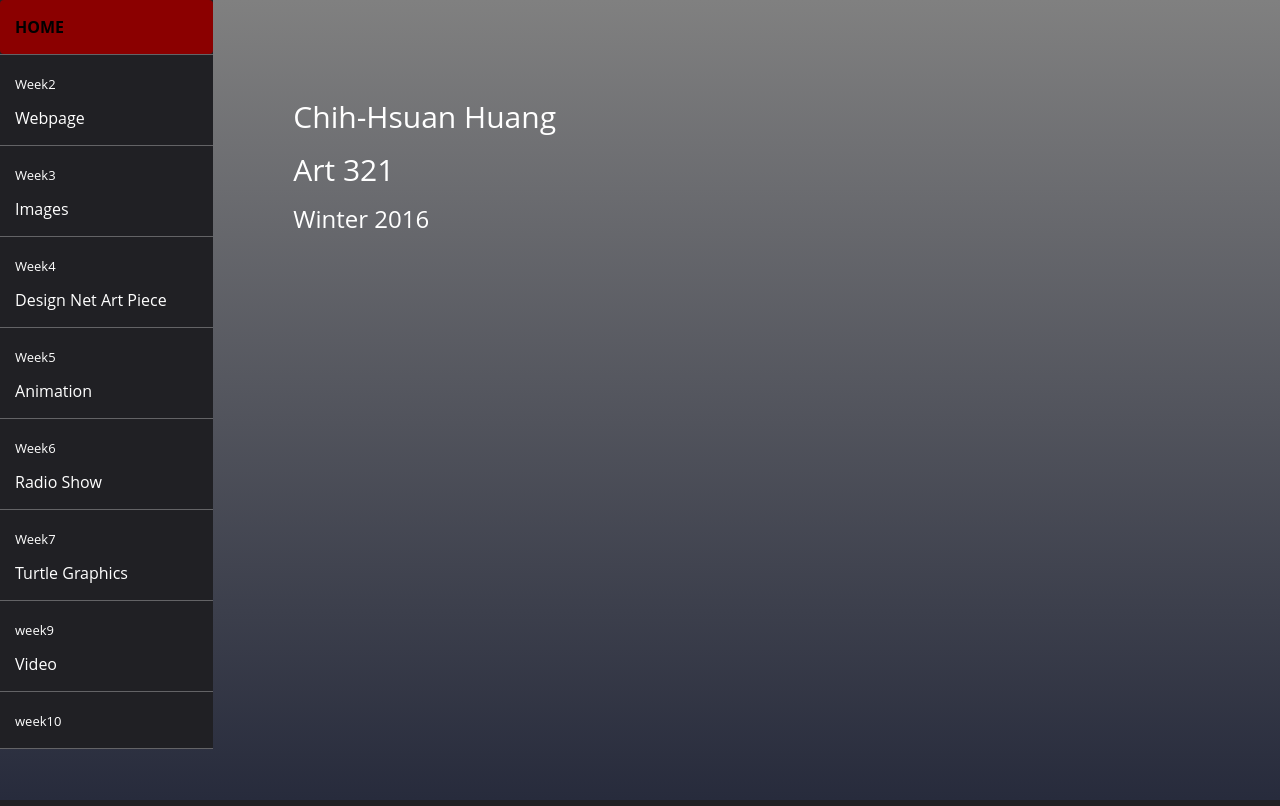
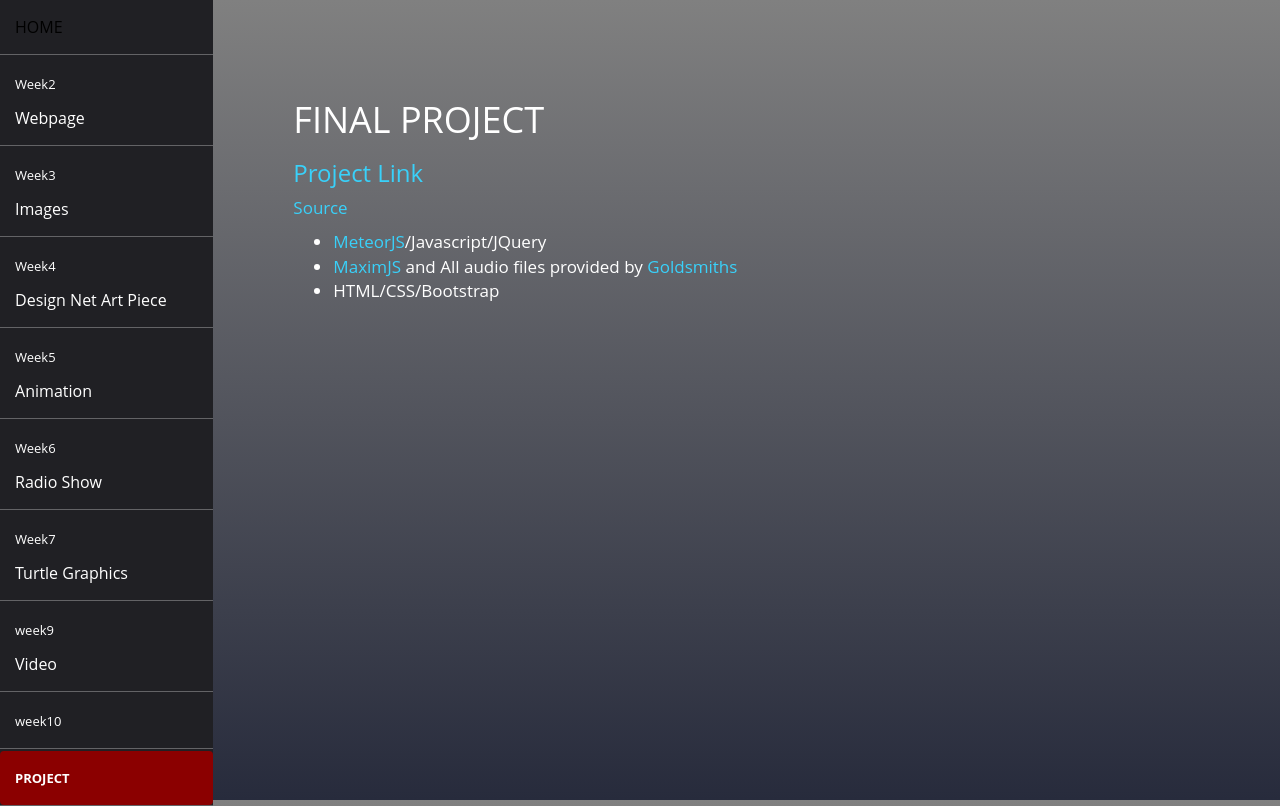
Before and after one commit to chhuang215/art321, a PHP site: page /proj/index.php in a window 1280 px wide. Run offline with PHP 8.4, Linux system fonts and the light colour scheme; some libraries are stand-ins or nearby versions.

Commit message:
added final project

```diff
--- a/index.php
+++ b/index.php
@@ -21,6 +21,7 @@
 	            <h2>Chih-Hsuan Huang</h2>
 	            <h2>Art 321</h2>
 	            <h3>Winter 2016</h3>
+							<h3 ><a style="color:rgb(102, 182, 255)" href="proj">Final Project</a></h3>
 	        </div>
 
 	    </div>
--- a/menu.php
+++ b/menu.php
@@ -11,5 +11,6 @@
         <li ><a <?php echo 'href='.ROOT_PATH.'/week7'?>><div class="wk">Week7</div>Turtle Graphics</a></li>
         <li ><a <?php echo 'href='.ROOT_PATH.'/week9'?>><div class="wk">week9</div>Video</a></li>
         <li ><a <?php echo 'href='.ROOT_PATH.'/week10'?>><div class="wk">week10</div></a></li>
+        <li ><a <?php echo 'href='.ROOT_PATH.'/proj'?>><div class="wk">PROJECT</div></a></li>
     </ul>
 </div>
--- /dev/null
+++ b/proj/index.php
@@ -0,0 +1,50 @@
+<!DOCTYPE html>
+<html>
+
+<head>
+	<meta name="viewport" content="width=device-width, initial-scale=1.0">
+	<link rel="stylesheet" href="https://maxcdn.bootstrapcdn.com/font-awesome/4.4.0/css/font-awesome.min.css">
+	<link rel="stylesheet" href="https://maxcdn.bootstrapcdn.com/bootstrap/3.3.5/css/bootstrap.min.css">
+	<link rel="stylesheet" href="../style.css" />
+	<style >
+		a{
+			color:rgb(57, 209, 250);
+		}
+	</style>
+	<title>ART 321 Project Description</title>
+</head>
+
+<body>
+		<div >
+	    <div class="row mainContainer">
+	        <div class="col-sm-2">
+
+	            <?php include '../menu.php';?>
+	        </div>
+	        <div class="col-sm-10" style="padding:80px">
+						<div class="">
+							<h1>FINAL PROJECT</h1>
+
+	            <a href="http://musicmixer.herokuapp.com/"><h3>Project Link</h3></a>
+
+							<a href="https://github.com/gemhuang21519992/MusicMixer" target="_blank"><p>Source</p></a>
+						</div>
+
+						<div class="">
+							<ul>
+								<li><a href="https://www.meteor.com/" target="_blank">MeteorJS</a>/Javascript/JQuery</li>
+								<li><a href="https://github.com/micknoise/Maxim" target="_blank">MaximJS</a> and All audio files provided by <a href="http://www.gold.ac.uk/" target="_blank">Goldsmiths</a></li>
+								<li>HTML/CSS/Bootstrap</li>
+							</ul>
+
+						</div>
+	        </div>
+
+	    </div>
+		</div>
+    <script src="//ajax.googleapis.com/ajax/libs/jquery/1.11.3/jquery.min.js"></script>
+    <script src="https://maxcdn.bootstrapcdn.com/bootstrap/3.3.6/js/bootstrap.min.js"></script>
+    <script src="../script.js"></script>
+		<script >setActive(10)</script>
+</body>
+</html>
```
